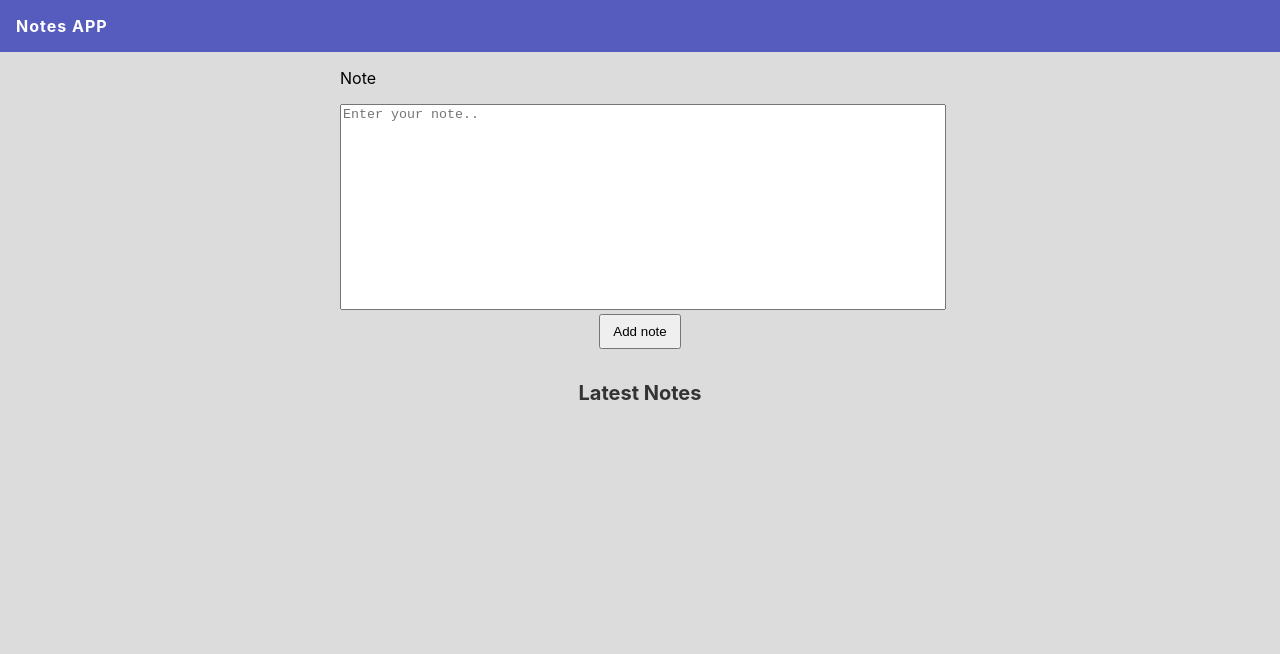
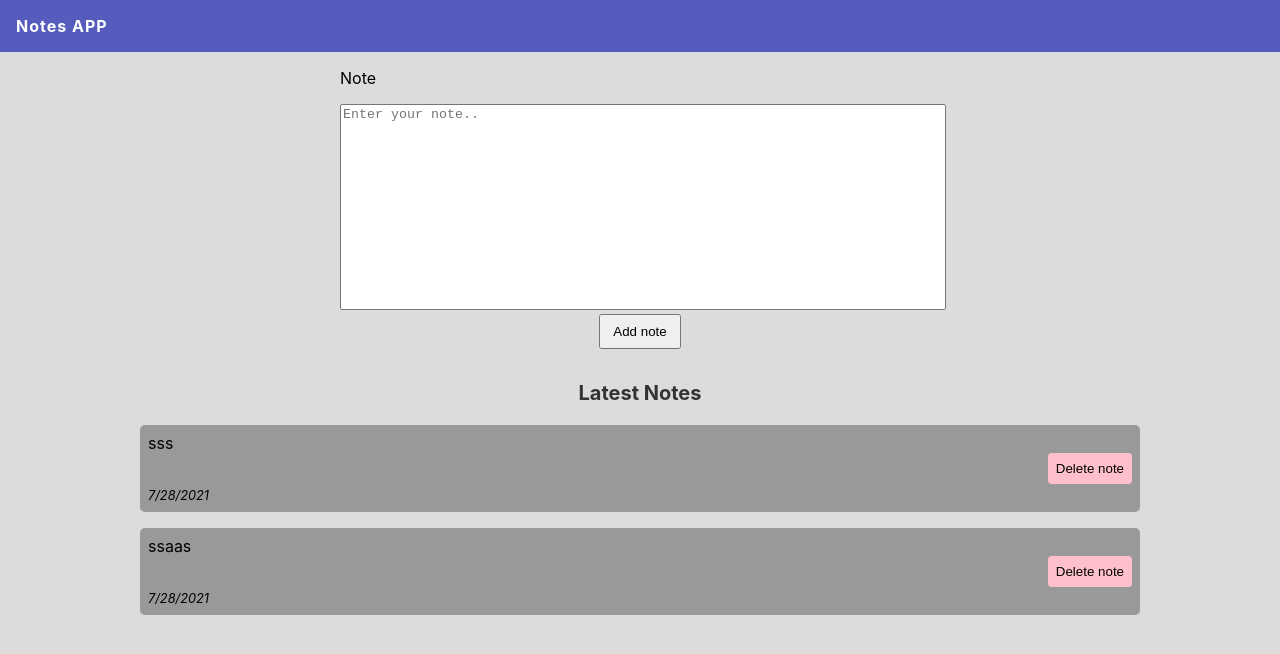
Before and after one commit to sebslon/NotesAPP, a React (Create React App) app: page / in a window 1280 px wide. Shown: the top 654 px of the page. Built offline with nearby package versions, Linux system fonts and the light colour scheme.

Commit message:
feat: Add Routing, refactor import/exports/formatting
- use-path hook and components for routing,
- extracted pages,
- files formatted with prettier,
- named imports/exports

```diff
--- a/src/App.tsx
+++ b/src/App.tsx
@@ -1,17 +1,25 @@
-import './App.css';
+import "./App.css";
 
-import AddNote from './components/AddNote/AddNote';
-import Header from './components/Header/Header';
-import NotesList from './components/NotesList/NotesList';
-import { NotesContextProvider } from './contexts/notes-context';
+import { HomePage } from "./pages/homepage";
+import { SingleNotePage } from "./pages/single-note";
+import { Header } from "./components/Header/Header";
+import { Route } from "./components/Route";
+import { usePath } from "./hooks/use-path";
+import { NotesContextProvider } from "./contexts/notes-context";
 
 function App() {
+  const { currentPath } = usePath();
+
   return (
     <>
       <Header />
       <NotesContextProvider>
-        <AddNote />
-        <NotesList />
+        <Route path="/">
+          <HomePage />
+        </Route>
+        <Route path={`/notes/${currentPath.slice(7)}`}>
+          <SingleNotePage id={+currentPath.slice(7)} />
+        </Route>
       </NotesContextProvider>
     </>
   );
--- a/src/components/Header/Header.tsx
+++ b/src/components/Header/Header.tsx
@@ -1,9 +1,11 @@
-import './Header.css';
+import "./Header.css";
 
-export default function Header() {
-    return (
-        <header className="header">
-            Notes APP
-        </header>
-    )
-}
+import { Link } from "../Link/Link";
+
+export const Header = () => {
+  return (
+    <header className="header">
+      <Link href="/">Notes APP</Link>
+    </header>
+  );
+};
--- /dev/null
+++ b/src/components/Link/Link.css
@@ -0,0 +1,4 @@
+.link {
+    text-decoration: inherit;
+    color: inherit;
+}
--- /dev/null
+++ b/src/components/Link/Link.tsx
@@ -0,0 +1,21 @@
+import "./Link.css";
+
+interface LinkProps {
+  href: string;
+}
+
+export const Link: React.FC<LinkProps> = ({ href, children }) => {
+  const handleOnClick = (e: React.MouseEvent<HTMLElement>) => {
+    e.preventDefault();
+    window.history.pushState({}, "", href);
+
+    const changeURLEvent = new PopStateEvent("popstate");
+    window.dispatchEvent(changeURLEvent);
+  };
+
+  return (
+    <a href={href} onClick={handleOnClick} className="link">
+      {children}
+    </a>
+  );
+};
--- a/src/components/Note/Note.tsx
+++ b/src/components/Note/Note.tsx
@@ -1,18 +1,19 @@
 import './Note.css';
 import { FormEvent, useContext } from 'react';
 
+import { Link } from '../Link/Link';
 import { NotesContext } from '../../contexts/notes-context';
 
 interface NoteProps {
+    id: number;
     text: string;
     date: Date;
-    id: number;
 }
 
-export default function Note({ text, date, id }: NoteProps) {
+export const Note = ({ text, date, id }: NoteProps) => {
     const { dispatch } = useContext(NotesContext);
 
-    const handleClick = (e: FormEvent) => {
+    const handleDelete = (e: FormEvent) => {
         e.preventDefault();
 
         dispatch({
@@ -24,8 +25,10 @@ export default function Note({ text, date, id }: NoteProps) {
     return (
         <div className="note">
             <p>{text}</p>
-            <button onClick={handleClick}>Delete note</button>
-            <span className="note__date">{date.toLocaleDateString()}</span>
+            <button onClick={handleDelete}>Delete note</button>
+            <Link href={`/notes/${id}`}>
+                <span className="note__date">{date.toLocaleDateString()}</span>
+            </Link>
         </div>
     );
 };
--- a/src/components/NotesList/NotesList.tsx
+++ b/src/components/NotesList/NotesList.tsx
@@ -1,19 +1,22 @@
-import './NotesList.css';
-import { useContext } from 'react';
+import "./NotesList.css";
+import { useContext } from "react";
 
-import { NotesContext } from '../../contexts/notes-context';
-import Note from '../Note/Note';
+import { NotesContext } from "../../contexts/notes-context";
+import { Note } from "../Note/Note";
 
+export const NotesList = () => {
+  const { state } = useContext(NotesContext);
 
-export default function NotesList() {
-    const { state } = useContext(NotesContext);
+  const sorted = state
+    .slice()
+    .sort((a, b) => b.date.getTime() - a.date.getTime());
 
-    const sorted = state.slice().sort((a, b) => b.date.getTime() - a.date.getTime());
-
-    return (
-        <div className="notes_list">
-            <p className="notes-list__title">Latest Notes</p>
-            {sorted.map(note => <Note key={note.id} text={note.text} date={note.date} id={note.id}/>)}
-        </div>
-    )
+  return (
+    <div className="notes_list">
+      <p className="notes-list__title">Latest Notes</p>
+      {sorted.map((note) => (
+        <Note key={note.id} text={note.text} date={note.date} id={note.id} />
+      ))}
+    </div>
+  );
 }
--- /dev/null
+++ b/src/components/Route.tsx
@@ -0,0 +1,12 @@
+import { usePath } from "../hooks/use-path";
+
+interface RouteProps {
+  path: string;
+  children: JSX.Element;
+}
+
+export const Route = ({ path, children }: RouteProps) => {
+  const { currentPath } = usePath();
+
+  return currentPath === path ? children : null;
+};
--- a/src/contexts/notes-context.tsx
+++ b/src/contexts/notes-context.tsx
@@ -10,7 +10,10 @@ type ActionType =
     | { type: "ADD_NOTE", payload: Note }
     | { type: "DELETE_NOTE", payload: { id: number } }
 
-const initialState: Note[] = [];
+const initialState: Note[] = [
+    { id: 0, text: 'sss', date: new Date()},
+    { id: 1, text: 'ssaas', date: new Date()},
+];
 
 export const NotesContext = createContext<{
     state: Note[];
--- /dev/null
+++ b/src/hooks/use-path.tsx
@@ -0,0 +1,18 @@
+import { useEffect, useState } from "react"
+
+export const usePath = () => {
+    const [currentPath, setCurrentPath] = useState(window.location.pathname);
+
+    useEffect(() => {
+        const onLocationChange = () => {
+          setCurrentPath(window.location.pathname);
+        };
+        window.addEventListener("popstate", onLocationChange);
+
+        return () => {
+          window.removeEventListener("popstate", onLocationChange);
+        };
+      }, []);
+
+      return { currentPath, setCurrentPath };
+}
--- /dev/null
+++ b/src/pages/homepage.tsx
@@ -0,0 +1,11 @@
+import { AddNote } from "../components/AddNote/AddNote"
+import { NotesList } from "../components/NotesList/NotesList"
+
+export const HomePage = () => {
+    return (
+        <>
+            <AddNote />
+            <NotesList />
+        </>
+    )
+}
--- /dev/null
+++ b/src/pages/single-note.tsx
@@ -0,0 +1,15 @@
+import { useContext } from "react";
+
+import { Note } from "../components/Note/Note";
+import { NotesContext } from "../contexts/notes-context";
+
+interface SingleNotePageProps {
+  id: number;
+}
+
+export const SingleNotePage = ({ id }: SingleNotePageProps) => {
+  const { state } = useContext(NotesContext);
+  const [note] = state.filter((note) => note.id === id);
+
+  return note ? <Note text={note.text} date={note.date} id={note.id} /> : null;
+};
```
Also changed, not shown: src/components/AddNote/AddNote.tsx (+20 -13 lines), 1 other file (tests, documents, lock files or other folders).
